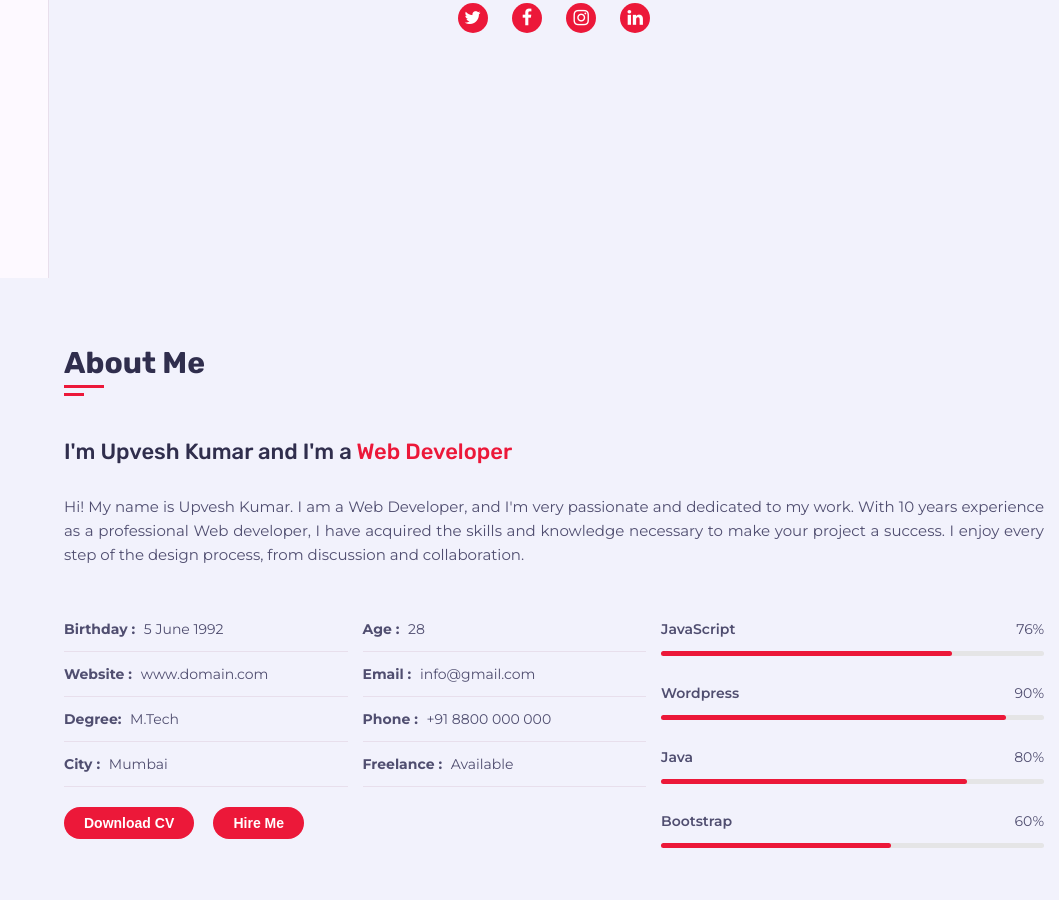
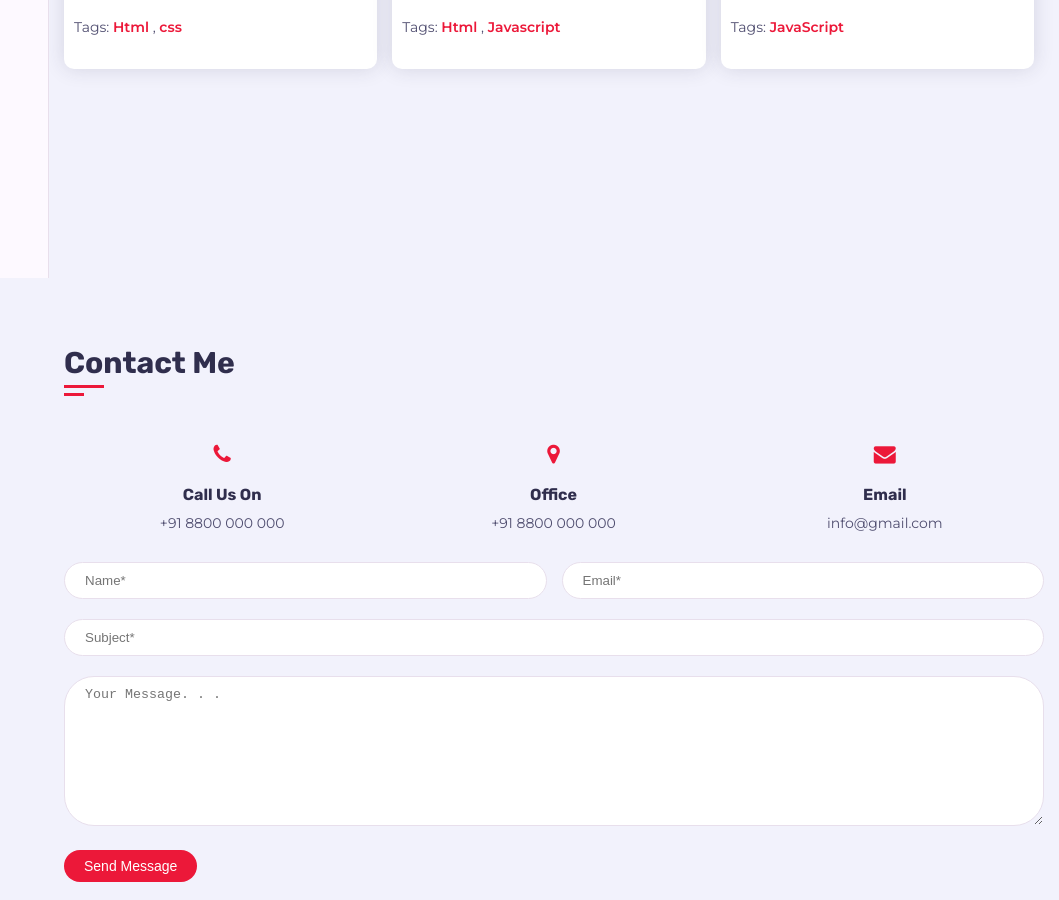
Before and after one commit to khareemah/Upvesh--Portfolio, a plain HTML site: page index.html in a window 1280 px wide. Shown: the part 522-1422 px from the top of the page, without its empty margins (221-1280 px from the left). Drawn offline with Linux system fonts and the light colour scheme.

Commit message:
add contact section

```diff
--- a/css/skins/pink.css
+++ b/css/skins/pink.css
@@ -5,7 +5,8 @@ section.about .skillbar-inner,
 section.about .item .circle,
 section.about .biodata button,
 .services-section .services-item:hover i,
-section.blog-section .date {
+section.blog-section .date,
+section.contact-section .form button[type="submit"] {
   background-color: #ec1839;
 }
 .nav ul li a.active,
@@ -15,7 +16,8 @@ section.about .sub-title span,
 .lightbox .buttons i,
 section.portfolio-section .navigation-btn button.active,
 .services-section .services-item i,
-section.blog-section .blog-text span {
+section.blog-section .blog-text span,
+section.contact-section .contact-item i {
   color: #ec1839;
 }
 .sidebar .logo a::before,
--- a/css/style.css
+++ b/css/style.css
@@ -144,7 +144,7 @@ section.home {
   align-items: center;
   justify-content: center;
   text-align: center;
-  /* display: none; */
+  display: none;
 }
 section.home .home-content img {
   width: 180px;
@@ -182,7 +182,7 @@ section.home .home-content p {
 
 /* About */
 section.about {
-  /* display: none; */
+  display: none;
 }
 section.about .sub-title {
   margin-bottom: 30px;
@@ -320,7 +320,7 @@ section.about .item .circle {
 
 /* service section */
 .services-section {
-  /* display: none; */
+  display: none;
 }
 .services-section .row .services-item {
   width: 33.3%;
@@ -363,7 +363,7 @@ section.about .item .circle {
 /* Portfolio */
 section.portfolio-section {
   padding: 60px 15px 60px 0;
-  /* display: none; */
+  display: none;
 }
 section.portfolio-section .navigation-btn {
   text-align: center;
@@ -614,6 +614,62 @@ section.blog-section .blog-text span {
   font-weight: 600;
 }
 
+/* contact section */
+section.contact-section {
+  /* display: none; */
+}
+section.contact-section .row .contact-item {
+  width: 33.3%;
+  text-align: center;
+}
+section.contact-section .contact-item i {
+  margin: 5px 0 20px;
+  font-size: 22px;
+}
+section.contact-section .contact-item p {
+  font-size: 14px;
+}
+section.contact-section .contact-item h4 {
+  font-weight: 600;
+  margin-bottom: 10px;
+}
+section.contact-section .form {
+  margin-top: 30px;
+}
+section.contact-section .form .col-6 {
+  width: 50%;
+  margin-bottom: 20px;
+}
+section.contact-section .form .col-12 {
+  width: 100%;
+  margin-bottom: 20px;
+}
+section.contact-section .form textarea {
+  height: 150px;
+}
+section.contact-section .form button[type="submit"] {
+  color: white;
+  padding: 8px 20px;
+  display: inline-block;
+  margin-right: 15px;
+  border-radius: 30px;
+  font-weight: 500;
+  font-size: 14px;
+  transition: 0.5s ease all;
+}
+section.contact-section .form button[type="submit"]:hover {
+  transform: scale(1.1);
+}
+input,
+textarea {
+  width: 100%;
+  padding: 10px 20px;
+  background-color: white;
+  border: 1px solid #e8dfec;
+  outline: none;
+  border-radius: 30px;
+  color: #504e70;
+}
 /* responsive */
 @media (max-width: 1100px) {
   .sidebar {
@@ -629,8 +685,12 @@ section.blog-section .blog-text span {
 }
 @media (max-width: 810px) {
   .services-section .row .services-item,
-  .portfolio-section .row .portfolio-item {
+  .portfolio-section .row .portfolio-item,
+  section.blog-section .row .blog-item {
     width: 50%;
+  }
+  section.blog-section .row .blog-item {
+    margin-bottom: 25px;
   }
 }
 @media (max-width: 767px) {
@@ -644,13 +704,13 @@ section.blog-section .blog-text span {
 @media (max-width: 500px) {
   .services-section .row .services-item,
   .portfolio-section .row .portfolio-item,
-  section.blog-section .row .blog-item {
+  section.blog-section .row .blog-item,
+  section.contact-section .row .contact-item,
+  section.contact-section .form .col-6 {
     width: 100%;
   }
-  section.blog-section .row .blog-item {
-    margin-bottom: 25px;
-  }
-  section.portfolio-section .navigation-btn button {
+  section.portfolio-section .navigation-btn button,
+  section.contact-section .row .contact-item {
     margin-bottom: 10px;
   }
   .lightbox .buttons button.prev {
--- a/index.html
+++ b/index.html
@@ -358,13 +358,50 @@
           <section class="contact-section">
             <h2 class="section-title">Contact Me</h2>
             <div class="row">
-              <div class="contact-item">
+              <div class="contact-item padd-15">
                 <span><i class="fa fa-phone"></i></span>
-                <p>Call us on</p>
+                <h4>Call Us On</h4>
                 <p>+91 8800 000 000</p>
               </div>
+              <div class="contact-item padd-15">
+                <span><i class="fa fa-map-marker"></i></span>
+                <h4>Office</h4>
+                <p>+91 8800 000 000</p>
+              </div><div class="contact-item padd-15">
+                <span><i class="fa fa-envelope"></i></span>
+                <h4>Email</h4>
+                <p>info@gmail.com</p>
+              </div>
             </div>
+            <form action="" class="form">
+              <div class="row">
+                <div class="form-feild col-6 padd-15">
+                  <input type="text" placeholder="Name*">
+                </div>
+                <div class="form-feild col-6 padd-15">
+                  <input type="email" placeholder="Email*">
+                </div>
+              </div>
+
+              <div class="row">
+                <div class="form-feild col-12 padd-15">
+                  <input type="text" placeholder="Subject*">
+                </div>
+               </div>
+
+                <div class="row">
+                  <div class="form-feild col-12 padd-15">
+                    <textarea placeholder="Your Message. . ."></textarea>
+                </div>
+
+                <div class="row padd-15">
+                <button type="submit" class="padd-15">Send Message</button>
+
+                </div>
+            </form>
           </section>
+
+
           </div>
         </div>
       </div>
```
